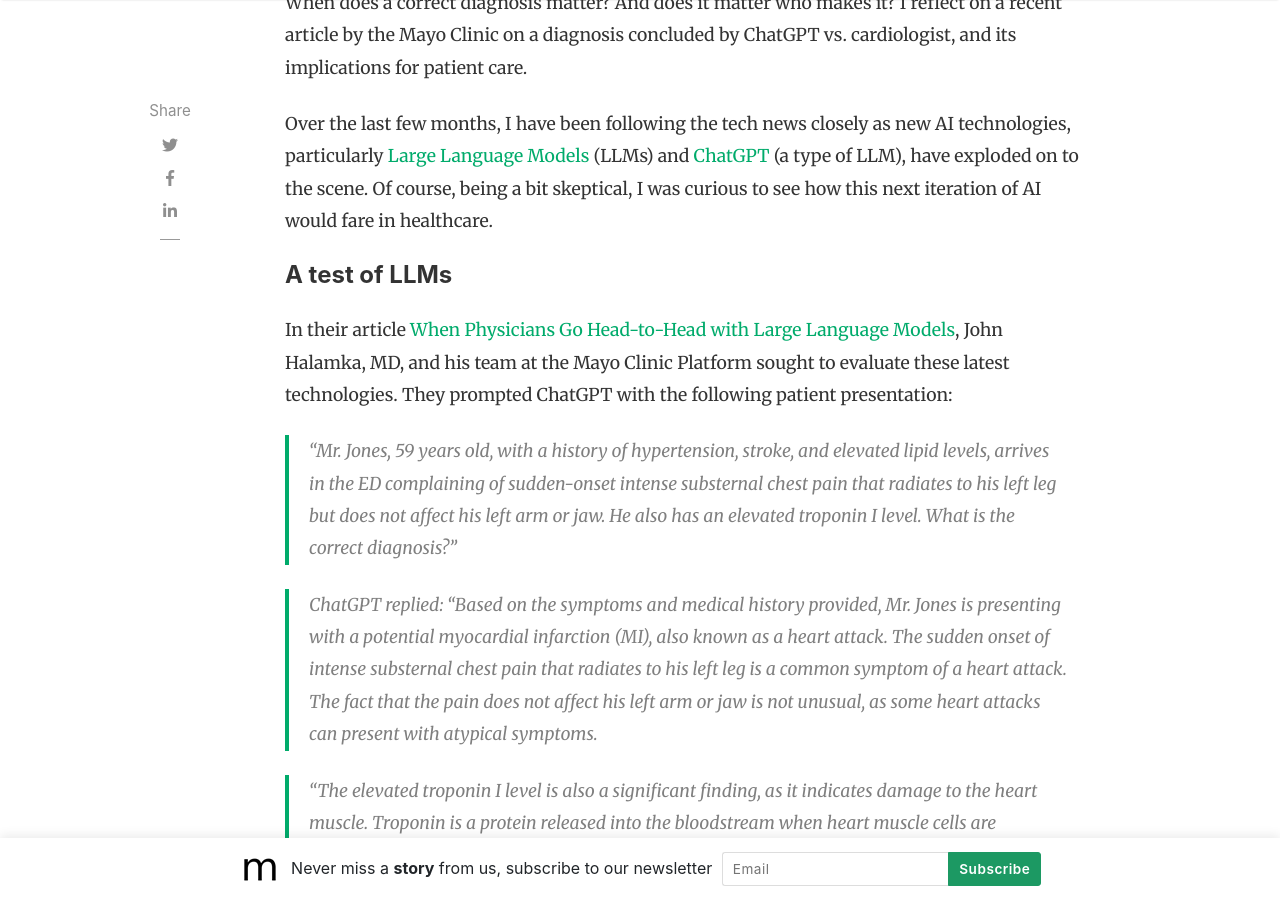
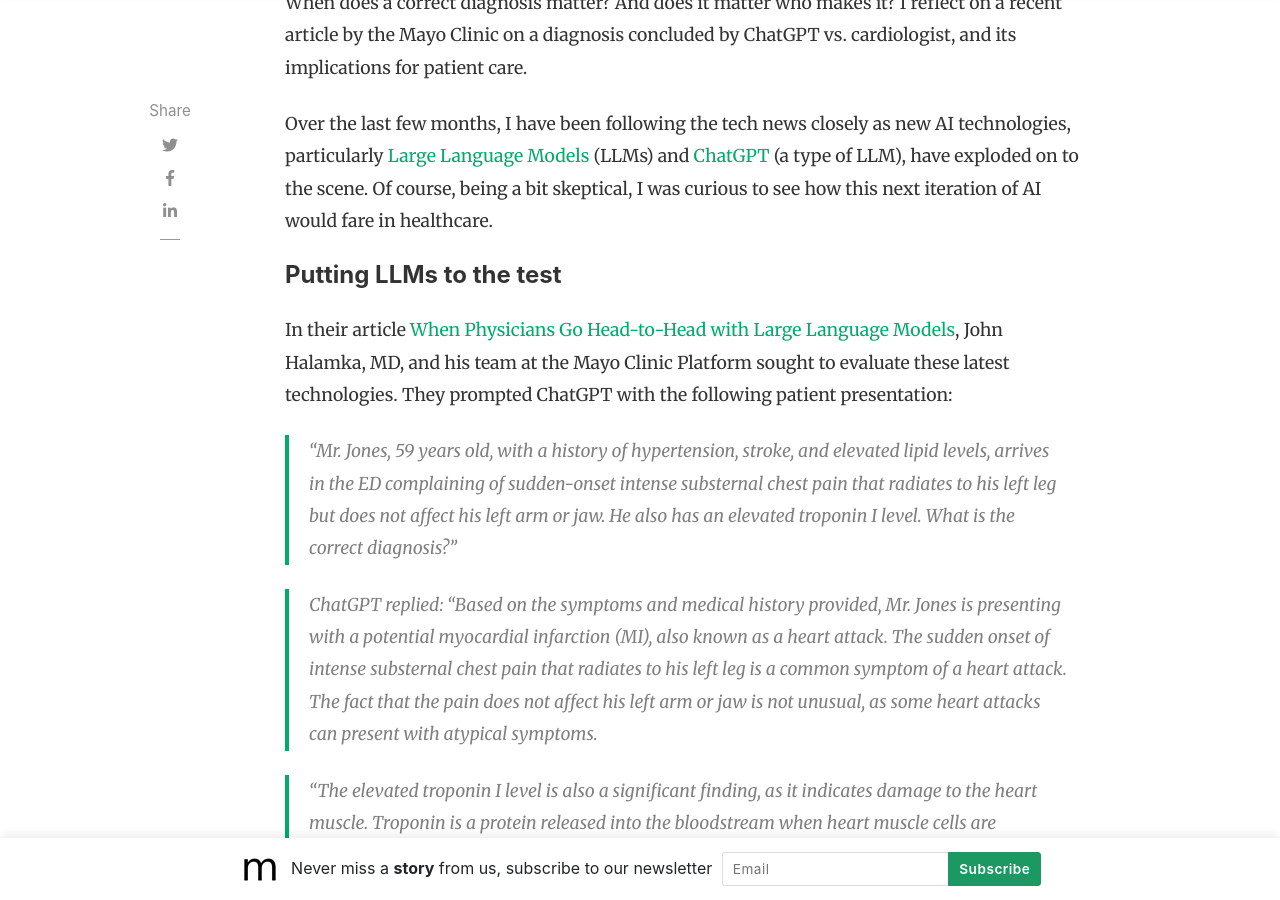
Before and after one commit to slsu0424/slsu0424.github.io, a Jekyll site: the page built from _posts/2023-06-02-test.md, in a window 1280 px wide and 900 px high, scrolled down 1288 px. Built offline with Jekyll 4.4.1, drawn with Linux system fonts in a browser that asks for light colours; nearby versions of some CDN libraries; comment, search, counter and statistics services are not loaded.

Commit message:
Update 2023-06-02-test.md

```diff
--- a/_posts/2023-06-02-test.md
+++ b/_posts/2023-06-02-test.md
@@ -16,7 +16,7 @@
 Over the last few months, I have been following the tech news closely as new AI technologies, particularly [Large Language Models](https://en.wikipedia.org/wiki/Large_language_model) (LLMs) and [ChatGPT](https://en.wikipedia.org/wiki/ChatGPT) (a type of LLM), have exploded on to the scene.  Of course, being a bit skeptical, I was curious to see how this next iteration of AI would fare in healthcare.
 
 
-#### A test of LLMs
+#### Putting LLMs to the test
 
 In their article [When Physicians Go Head-to-Head with Large Language Models](https://www.mayoclinicplatform.org/2023/05/10/when-physicians-go-head-to-head-with-large-language-models), John Halamka, MD, and his team at the Mayo Clinic Platform sought to evaluate these latest technologies.  They prompted ChatGPT with the following patient presentation:
 
```
